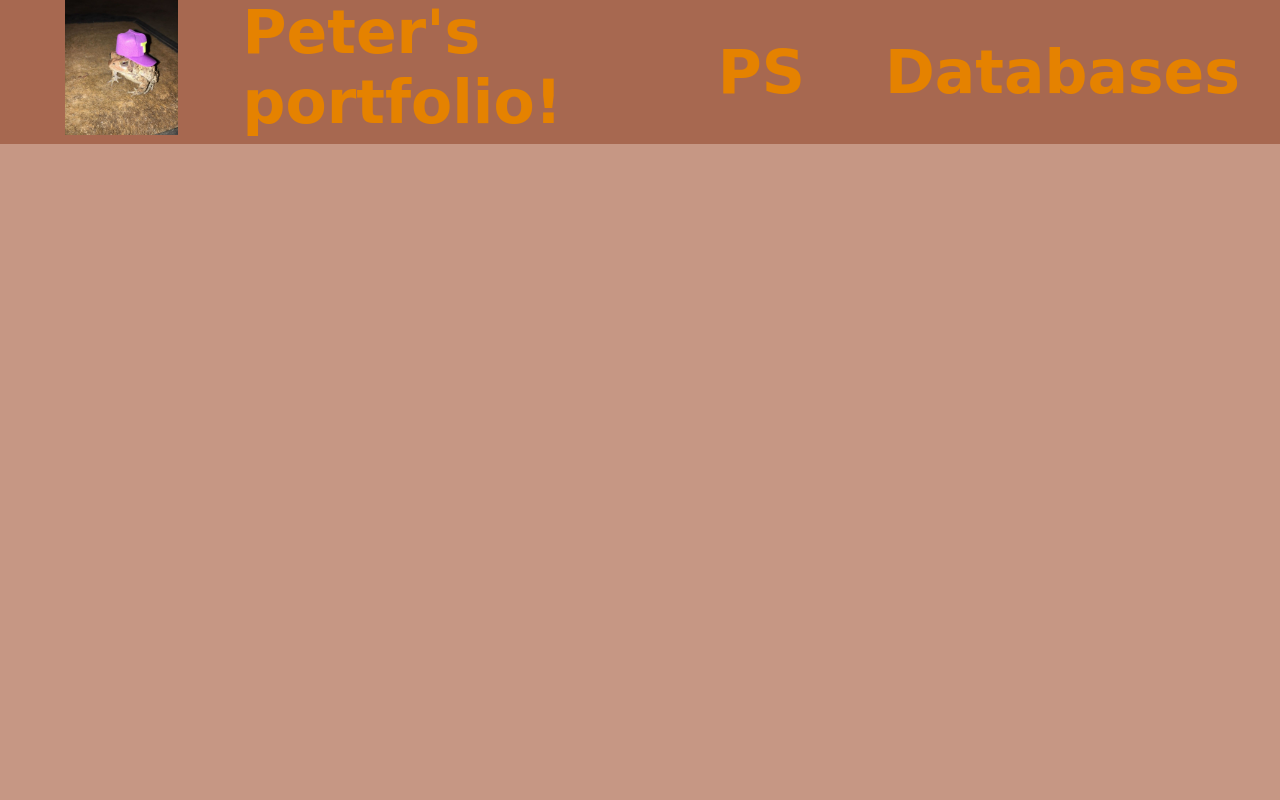
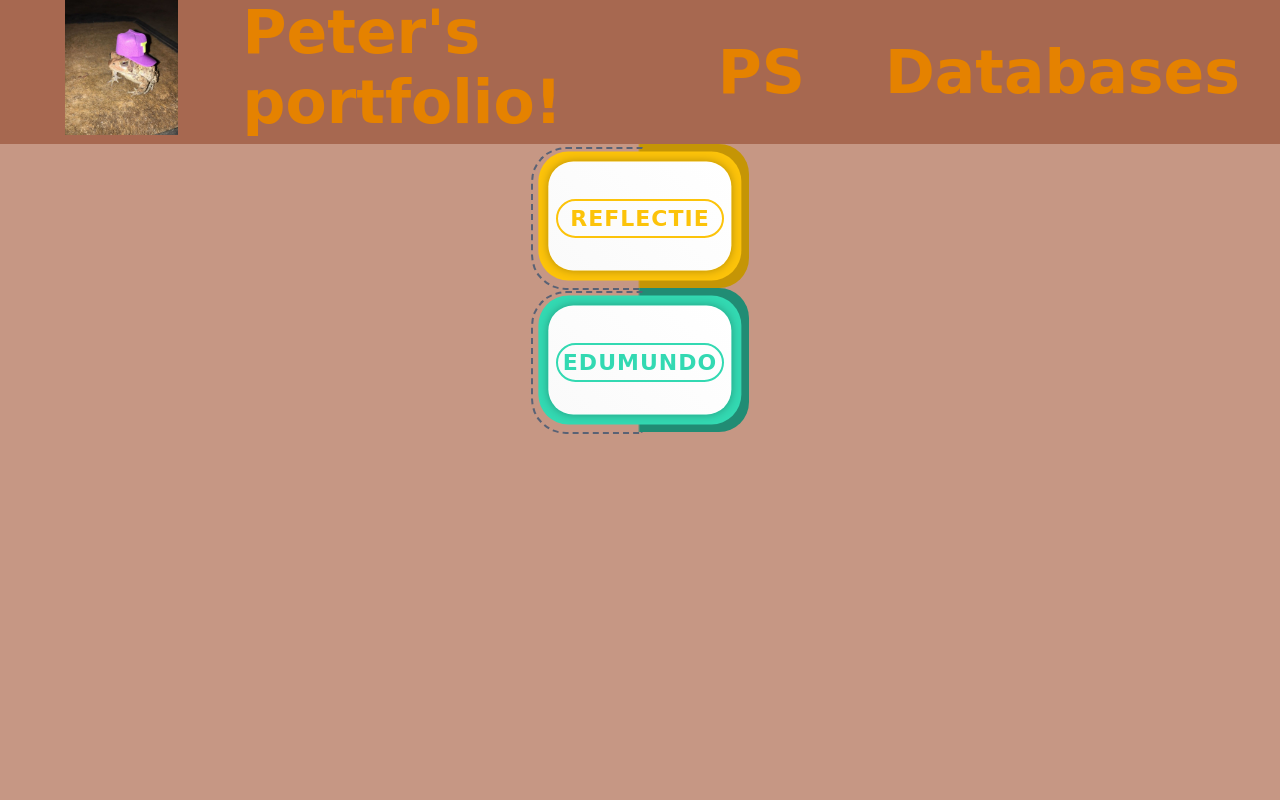
Before and after one commit to PJMoller/PJMoller.github.io, a PHP site: page /PS.html in a window 1280 px wide. Run offline with PHP 8.4, Linux system fonts and the light colour scheme.

Commit message:
button toegevoegd aan PS.html

```diff
--- a/CSS/style.css
+++ b/CSS/style.css
@@ -79,3 +79,94 @@ main p{
     margin-left: 25px;
     justify-self: flex-start;
 }
+
+.box{
+    width: 200px;
+    height: 200px;
+    background-color: white;
+    box-shadow: rgba(0, 0, 0, 0.24) 0px 3px 8px;
+}
+
+:root{
+    --main-color: #FCC30A;
+    --dark-color: #C59505;
+}
+.serviceBox{
+    color: var(--main-color);
+    background: linear-gradient(to right,transparent 49%,var(--dark-color) 50%);
+    font-family: 'Phudu', cursive;
+    text-align: center;
+    padding: 40px 25px;
+    border-radius: 30px 30px;
+    position: relative;
+    z-index: 1;
+}
+.serviceBox:before,
+.serviceBox:after{
+    content: "";
+    border-radius: 30px 30px;
+    transform: translateX(-50%) translateY(-50%);
+    position: absolute;
+    top: 50%;
+    left: 50%;
+    z-index: -1;
+}
+.serviceBox:before{
+    background: var(--main-color);
+    width: calc(100% - 15px);
+    height: calc(100% - 15px);
+}
+.serviceBox:after{
+    background: linear-gradient(45deg,#fafafa,#fff);
+    width: calc(100% - 35px);
+    height: calc(100% - 35px);
+    border-radius: 25px 25px;
+    box-shadow: 0 0 10px rgba(0,0,0,0.3);
+}
+.serviceBox .service-icon{
+    font-size: 45px;
+    line-height: 45px;
+    margin: 0 0 15px;
+}
+.serviceBox .service-icon:before{
+    content: "";
+    border: 2px dashed #596275;
+    border-right: 2px solid transparent;
+    width: 50%;
+    height: calc(100% - 5px);
+    border-radius: 35px 0 0 35px;
+    position: absolute;
+    top: 3px;
+    left: 0;
+}
+.serviceBox .title{
+    font-size: 22px;
+    font-weight: 600;
+    padding: 5px 5px;
+    border-radius: 50px;
+    text-transform: uppercase;
+    border: 2px solid var(--main-color);
+    letter-spacing: 1px;
+    margin: 0 0 10px;
+}
+.serviceBox .description{
+    color: #aaa;
+    font-size: 13.5px;
+    line-height: 24px;
+    letter-spacing: 1px;
+    margin: 0;
+}
+.serviceBox.green{
+    --main-color: #33d9b2;
+    --dark-color: #218c74;
+}
+.serviceBox.purple{
+    --main-color:#40407a;
+    --dark-color:#2c2c54;
+}
+.serviceBox.blue{
+    --main-color: #34ace0;
+    --dark-color: #227093;
+}
+@media only screen and (max-width: 1199px){
+    .serviceBox{ margin: 0 0 40px; }
--- a/PS.html
+++ b/PS.html
@@ -21,6 +21,28 @@
             </nav>
     </header>
     <main>
+        <div class="container">
+            <div class="row">
+                <div class="col-md-3 col-sm-6">
+                    <div class="serviceBox">
+                        <div class="service-icon">
+                            <span><i class="fa fa-globe"></i></span>
+                        </div>
+                        <h3 class="title">Reflectie</h3>
+                        <p class="description"></p>
+                    </div>
+                </div>
+                <div class="col-md-3 col-sm-6">
+                    <div class="serviceBox green">
+                        <div class="service-icon">
+                            <span><i class="fa fa-rocket"></i></span>
+                        </div>
+                        <h3 class="title">Edumundo</h3>
+                        <p class="description"></p>
+                    </div>
+                </div>
+            </div>
+        </div>
     </main>
 
     <footer>
```
